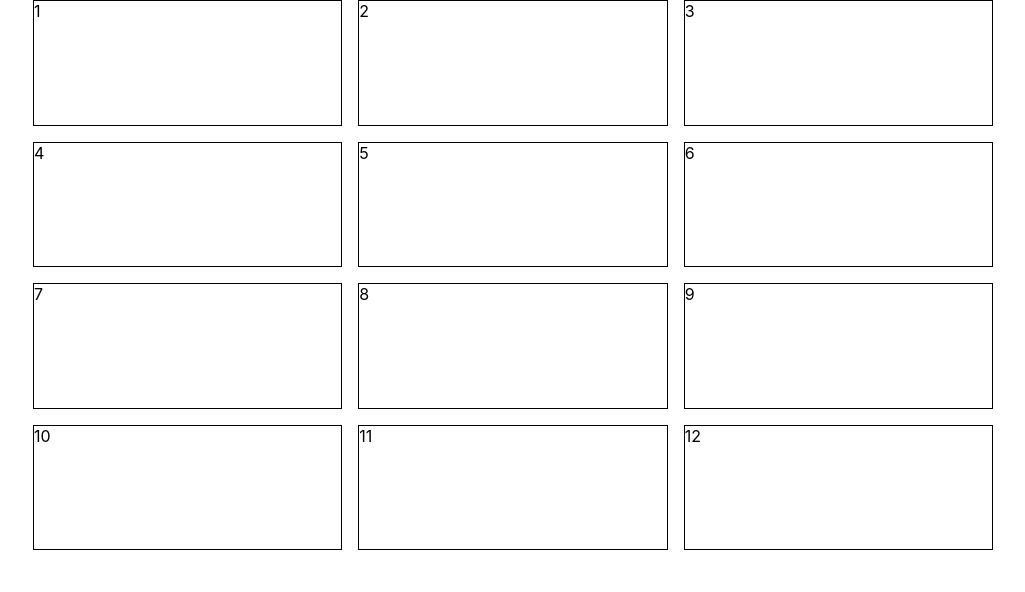
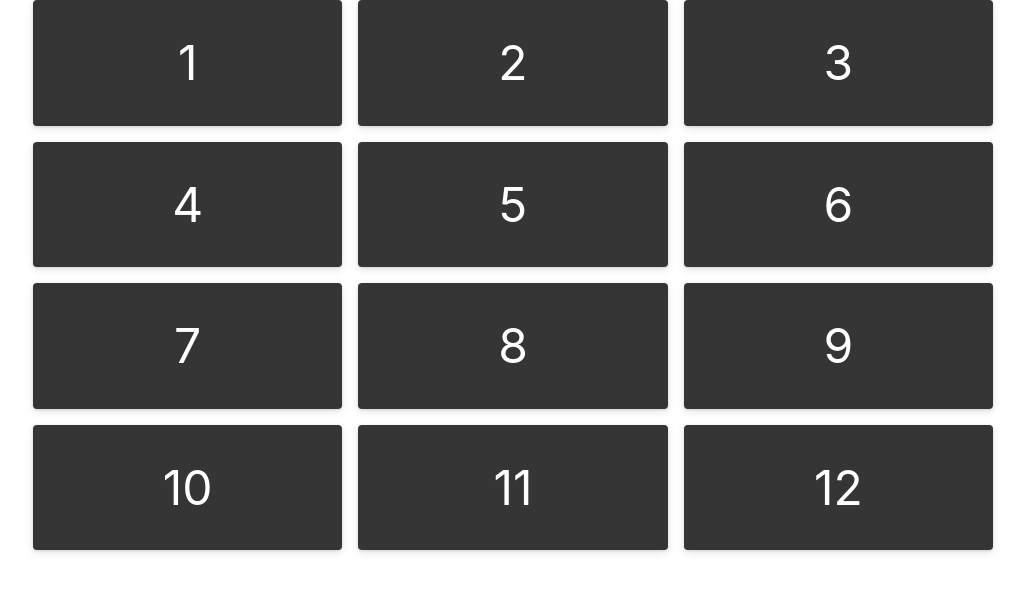
Before and after one commit to DanSimonson/portfolio-with-react, a React (Create React App) app: page /Blog in a window 1280 px wide. Shown: the top 592 px of the page, without its empty margins (127-1152 px from the left). Built offline with nearby package versions, Linux system fonts and the light colour scheme.

Commit message:
added styles to blog-cards

```diff
--- a/src/Views/Blog.scss
+++ b/src/Views/Blog.scss
@@ -3,8 +3,32 @@
   gap: 1rem;
   grid-template-columns: repeat(auto-fill, minmax(240px, 1fr));
 }
+
 .blog-cards {
-  border: 1px solid black;
+  display: flex;
+  flex-direction: column;
+  justify-content: center;
+  align-items: center;
+  background: #353535;
+  font-size: 3rem;
+  color: #fff;
+  box-shadow: rgba(3, 8, 20, 0.1) 0px 0.15rem 0.5rem,
+    rgba(2, 8, 20, 0.1) 0px 0.075rem 0.175rem;
+  height: 100%;
+  width: 100%;
+  border-radius: 4px;
+  transition: all 500ms;
+  overflow: hidden;
+
+  background-size: cover;
+  background-position: center;
+  background-repeat: no-repeat;
+}
+
+.blog-cards:hover {
+  box-shadow: rgba(2, 8, 20, 0.1) 0px 0.35em 1.175em,
+    rgba(2, 8, 20, 0.08) 0px 0.175em 0.5em;
+  transform: translateY(-3px) scale(1.1);
 }
 .wrapper {
   margin-right: auto; /* 1 */
```
